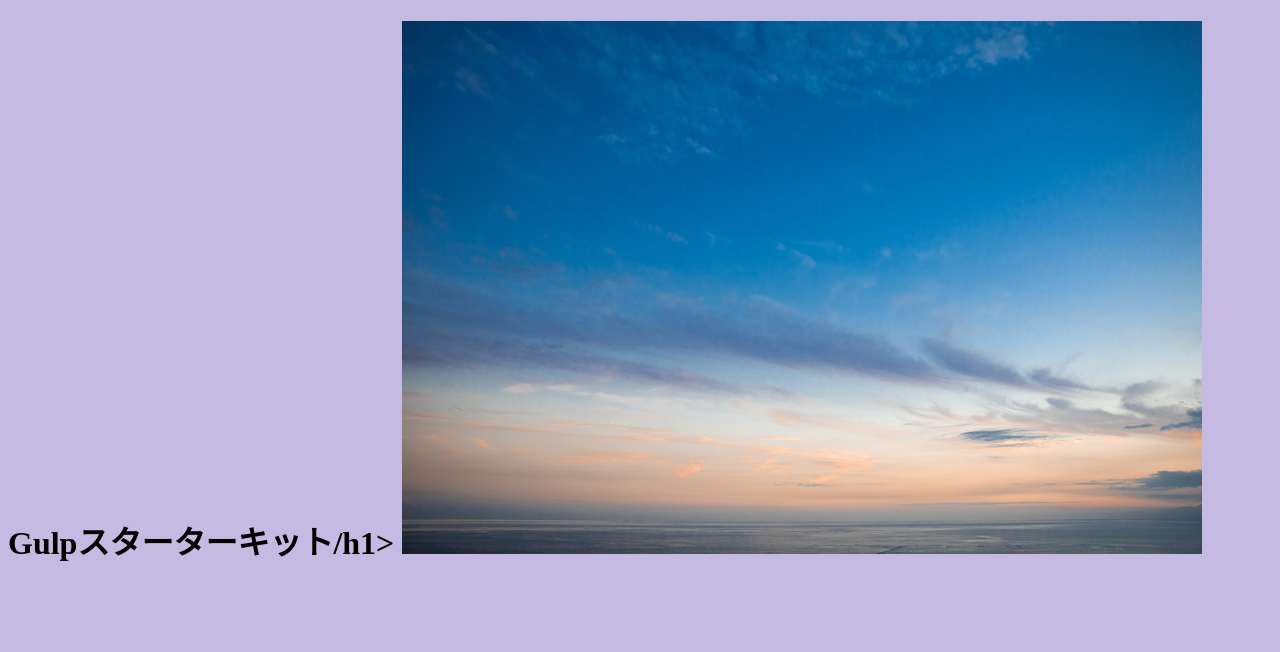
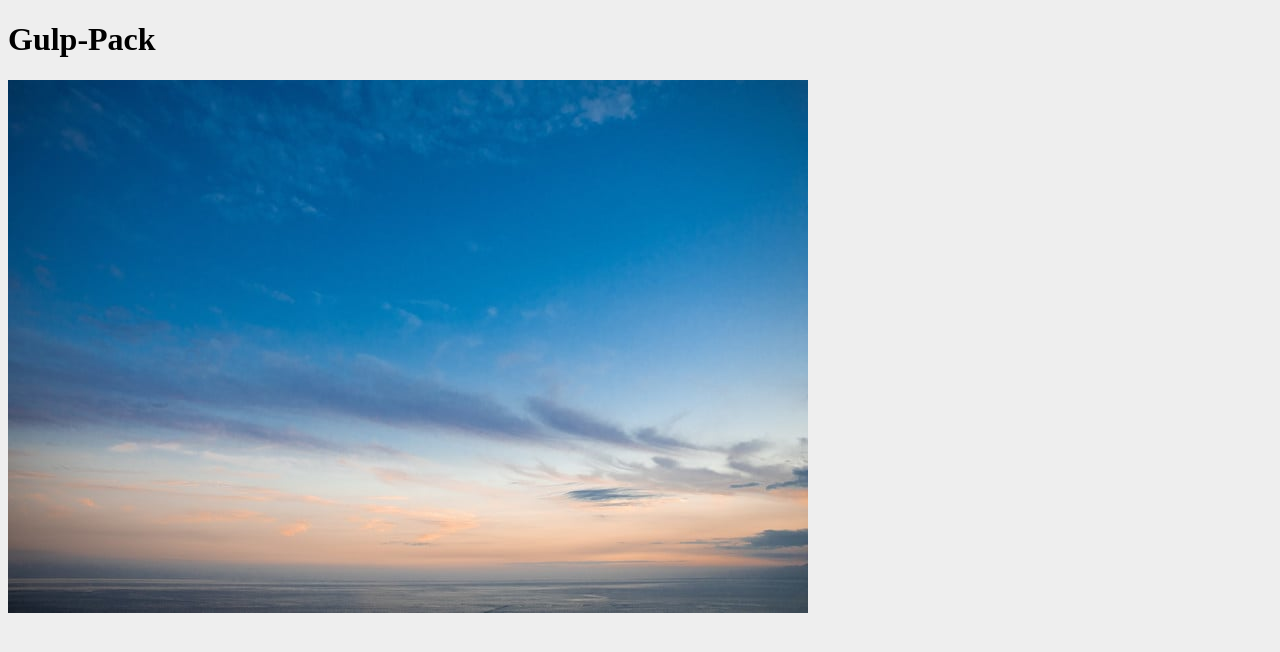
Before and after one commit to nishizm/gulp-pack, a website: page index.html in a window 1280 px wide. Drawn offline with nearby package versions, Linux system fonts and the light colour scheme; files that its build step writes are made by us from their sources.

Commit message:
gulp機能追加

```diff
--- a/index.html
+++ b/index.html
@@ -2,11 +2,11 @@
 <html lang="ja">
   <head>
     <meta charset="UTF-8">
-    <title>Gulpスターターキット</title>
+    <title>Gulp-Pack</title>
     <link rel="stylesheet" href="css/style.css">
   </head>
   <body>
-    <h1>Gulpスターターキット/h1>
-    <img src="img/sky.jpg" alt="">
+    <h1>Gulp-Pack</h1>
+    <img src="img/sky2.jpg" alt="">
   </body>
 </html>
--- a/package.json
+++ b/package.json
@@ -9,7 +9,11 @@
   "keywords": [],
   "author": "",
   "license": "ISC",
-  "browserslist": ["last 2 versions", "ie >= 11", "Android >= 4"],
+  "browserslist": [
+    "last 2 versions",
+    "ie >= 11",
+    "Android >= 4"
+  ],
   "devDependencies": {
     "autoprefixer": "^9.6.1",
     "browser-sync": "^2.26.7",
--- a/src/scss/style.scss
+++ b/src/scss/style.scss
@@ -1,5 +1,5 @@
 body {
-  background: rgb(196, 186, 226);
+  background: rgb(238, 238, 238);
   main {
     border-radius: 10px;
     display: flex;
```
Also changed, not shown: README.md, img/sky.jpg (added), img/sky2.jpg (added), src/img/sky2.jpg (added).
